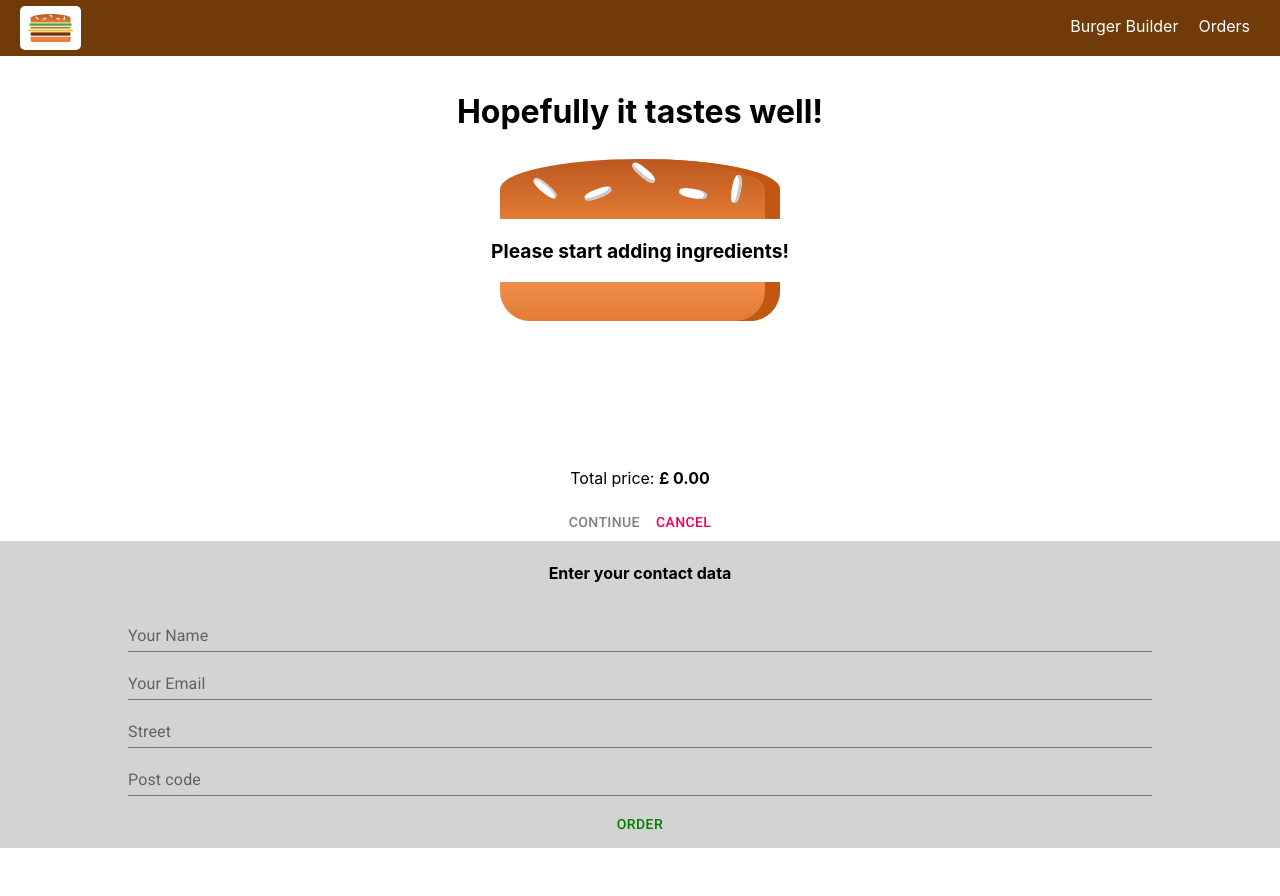
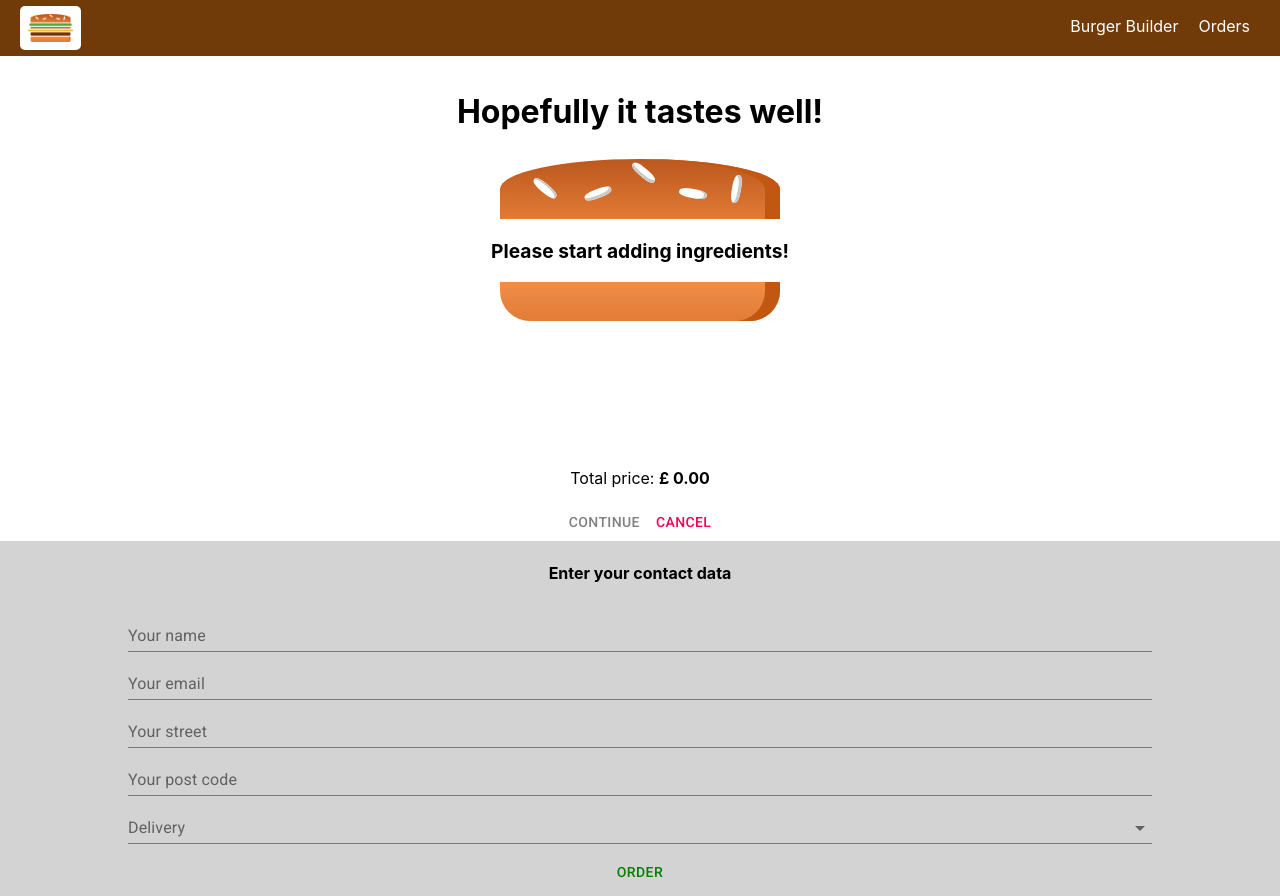
Before and after one commit to boi87/react-burger-builder, a React (Create React App) app: page /checkout/contact-data in a window 1280 px wide. Before the commit the page ends 848 px from the top, so only its background shows below. Built offline with nearby package versions, Linux system fonts and the light colour scheme.

Commit message:
optimized Orders render method

```diff
--- a/src/containers/CheckOut/ContactData/ContactData.tsx
+++ b/src/containers/CheckOut/ContactData/ContactData.tsx
@@ -1,9 +1,9 @@
-import React, {FormEvent} from "react";
+import React, {FormEvent, SyntheticEvent} from "react";
 import axios from '../../../axios-orders';
 import {withRouter} from "react-router";
 
 import CircularProgressComp from "../../../components/UI/CircularProgress/CircularProgressComp";
-import {Button, TextField} from "@material-ui/core";
+import {Button, FormControl, FormControlLabel, InputLabel, MenuItem, Select, TextField} from "@material-ui/core";
 
 import {IContactDataProps, IContactDataState} from "../../../models/burger.models";
 import css from './ContactData.module.css'
@@ -23,9 +23,64 @@ class ContactData extends React.Component<IContactDataProps, IContactDataState>
     componentDidMount(): void {
     }
 
-    orderHandler = (event: FormEvent) => {
+    handleChange = (event: React.ChangeEvent<HTMLInputElement>) => {
+        event.persist();
+        console.log('event', event);
+
+        let key = '';
+
+        switch (event?.target.id) {
+            case 'name':
+                this.setState((state) => {
+                    return ({
+                        ...state,
+                        name: event?.target.value
+                    })
+                });
+                break;
+            case 'email':
+                this.setState((state) => {
+                    return ({
+                        ...state,
+                        email: event?.target.value
+                    })
+                });
+                break;
+            case 'street':
+                this.setState((state) => {
+                    return ({
+                        ...state,
+                        address: {
+                            ...state.address,
+                            street: event?.target.value}
+                    })
+                });
+                break;
+            case 'postCode':
+                this.setState((state) => {
+                    return ({
+                        ...state,
+                        address: {
+                            ...state.address,
+                            postCode: event?.target.value}
+                    })
+                });
+                break;
+        }
+
+        this.setState((state) => {
+            return ({
+                ...state,
+                [event?.target.id]: event?.target.value
+            })
+        });
+    };
+
+    submitHandler = (event: FormEvent) => {
+        // event.persist();
         event.preventDefault();
-        console.log(this.props);
+        // console.log(this.props);
+        console.log('state', this.state);
 
         this.setState(() => ({loading: true}));
 
@@ -44,24 +99,24 @@ class ContactData extends React.Component<IContactDataProps, IContactDataState>
             deliveryMethod: 'asap'
         };
 
-        axios.post('./orders.json', order)
-            .then(data => {
-                console.log(data);
-                this.setState(() => ({loading: false}));
-                this.props.history.push('/');
-            })
-            .catch(error => {
-                console.log(error.toString());
-                this.setState(() => ({
-                        ...this.state,
-                        error: {
-                            value: true,
-                            errorMessage: error.toString()
-                        },
-                        loading: false
-                    })
-                );
-            })
+        // axios.post('./orders.json', order)
+        //     .then(data => {
+        //         console.log(data);
+        //         this.setState(() => ({loading: false}));
+        //         this.props.history.push('/');
+        //     })
+        //     .catch(error => {
+        //         console.log(error.toString());
+        //         this.setState(() => ({
+        //                 ...this.state,
+        //                 error: {
+        //                     value: true,
+        //                     errorMessage: error.toString()
+        //                 },
+        //                 loading: false
+        //             })
+        //         );
+        //     })
     };
 
     render() {
@@ -74,13 +129,22 @@ class ContactData extends React.Component<IContactDataProps, IContactDataState>
                     <div className={css.formContainer}>
                         <h4 style={{textAlign: 'center'}}>Enter your contact data</h4>
                         <form className={css.form}>
-                            <TextField id="standard-basic" label="Your Name"/>
-                            <TextField id="standard-basic" label="Your Email"/>
-                            <TextField id="standard-basic" label="Street"/>
-                            <TextField id="standard-basic" label="Post code"/>
+                            <TextField onChange={this.handleChange} id="name" label='Your name'/>
+                            <TextField onChange={this.handleChange} id="email" label='Your email'/>
+                            <TextField onChange={this.handleChange} id="street" label='Your street'/>
+                            <TextField onChange={this.handleChange} id="postCode" label='Your post code'/>
+                            <FormControl>
+                                <InputLabel>Delivery</InputLabel>
+                                <Select id="standard-basic" >
+                                    <MenuItem value={10}>ASAP</MenuItem>
+                                    <MenuItem value={20}>30 mins</MenuItem>
+                                    <MenuItem value={30}>1 hour</MenuItem>
+                                </Select>
+                            </FormControl>
+
                             <Button
                                 style={{color: 'green', marginTop: '10px'}}
-                                onClick={this.orderHandler}>
+                                onClick={this.submitHandler}>
                                 ORDER
                             </Button>
                         </form>
--- a/src/containers/Orders/Orders.tsx
+++ b/src/containers/Orders/Orders.tsx
@@ -5,7 +5,7 @@ import Order from "../../components/Order/Order";
 import CircularProgressComp from "../../components/UI/CircularProgress/CircularProgressComp";
 import ErrorMessage from "../../components/ErrorMessage/ErrorMessage";
 
-import {IOrdersState} from "../../models/burger.models";
+import {IOrder, IOrdersState} from "../../models/burger.models";
 
 class Orders extends React.Component<any, IOrdersState> {
 
@@ -25,22 +25,24 @@ class Orders extends React.Component<any, IOrdersState> {
     fetchOrders = () => {
         axios.get('https://burger-builder-ef32b.firebaseio.com/orders.json')
             .then(resp => {
+                let orders: IOrder[] = [];
                 for (let key in resp.data) {
+                    orders.push({
+                        id: key,
+                        ingredients: resp.data[key]['ingredients'],
+                        price: resp.data[key]['price']
+                    })
+                }
+
                 this.setState((state: IOrdersState) =>
                     ({
                         orders: [
                             ...state.orders,
-                                {
-                                    id: key,
-                                    ingredients: resp.data[key]['ingredients'],
-                                    price: resp.data[key]['price']
-                                }
+                            ...orders
                         ],
                         loading: false
                     })
                 )
-
-                }
             })
             .catch(error => {
                 this.setState(() => ({
@@ -56,20 +58,24 @@ class Orders extends React.Component<any, IOrdersState> {
     };
 
     render() {
+        console.log('orders render');
         const orders = this.state.orders
-            .map(order => (
+            .map(order => {
+                    return (
                         <Order
                             key={order.id}
                             ingredients={order.ingredients}
                             totalPrice={order.price}
                         />
                     )
+                }
             );
 
         return (
             <div>
                 <p>Your Orders</p>
-                {this.state.loading
+                {
+                    this.state.loading
                         ?
                         <CircularProgressComp/>
                         : this.state.error.value
@@ -79,7 +85,8 @@ class Orders extends React.Component<any, IOrdersState> {
                             buttonText={'RETRY'}
                         />
                         :
-                        orders}
+                        orders
+                }
             </div>);
     }
 }
```
Lines whose indentation alone changed are shown as unchanged.
